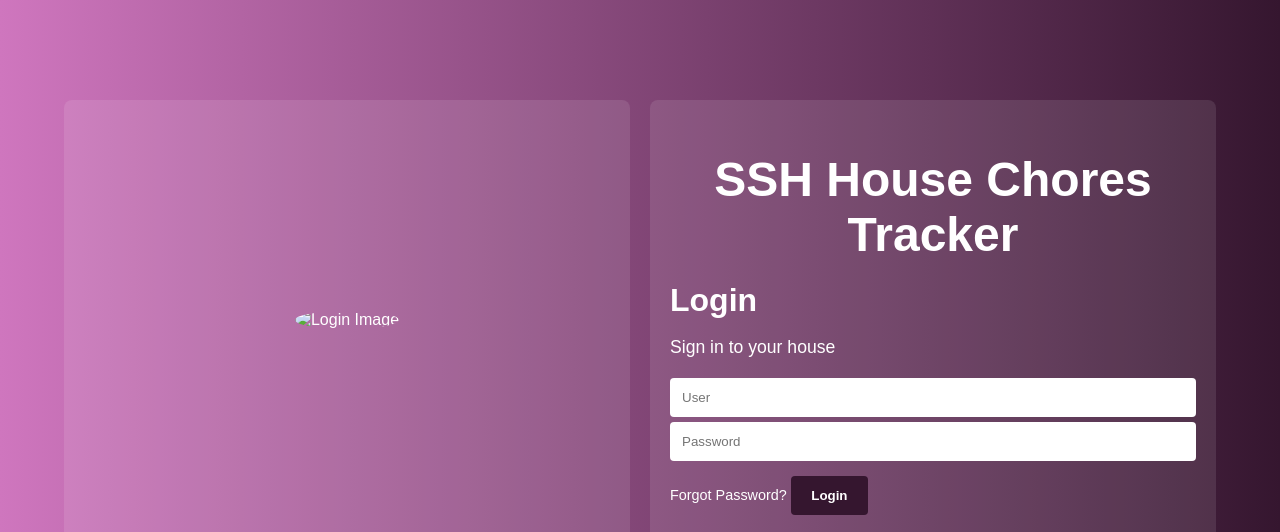
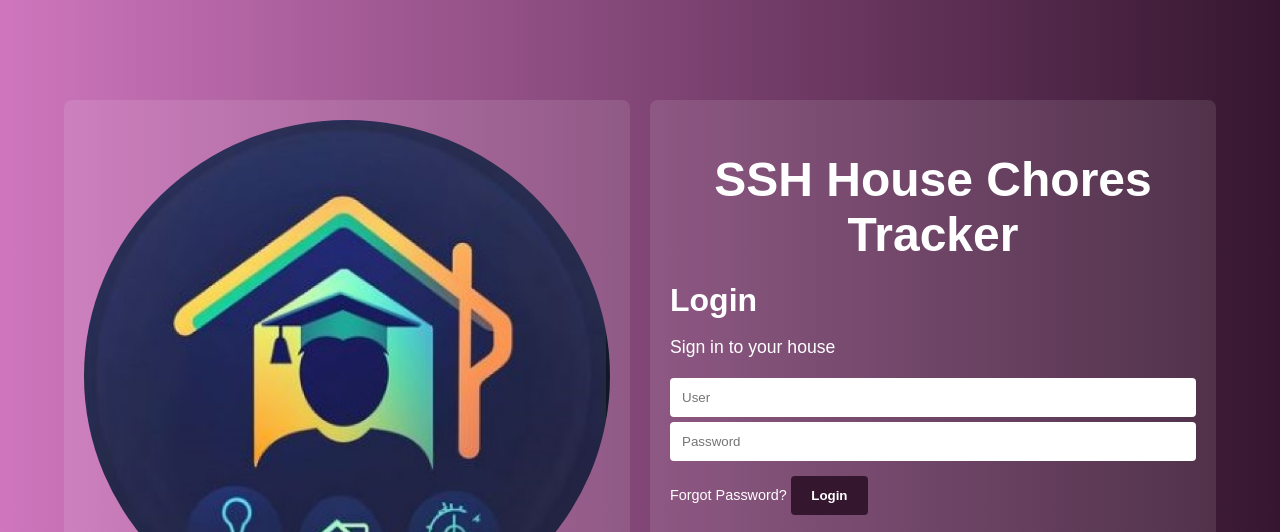
Before and after one commit to rishabrampure/SEPP_Prototype, a plain HTML site: page index.html in a window 1280 px wide. Shown: the top 532 px of the page. Drawn offline with Linux system fonts and the light colour scheme.

Commit message:
Update index.html

```diff
--- a/index.html
+++ b/index.html
@@ -10,7 +10,7 @@
 <body class="login-body">
   <div class="container login-container">
     <div class="login-image">
-      <img src="assets/login-image.png" alt="Login Image" style="max-width: 100%; border-radius: 50%;">
+      <img src="login-image.png" alt="Login Image" style="max-width: 100%; border-radius: 50%;">
     </div>
     <div class="login-form-container">
       <!-- Added Brand Name -->
```
